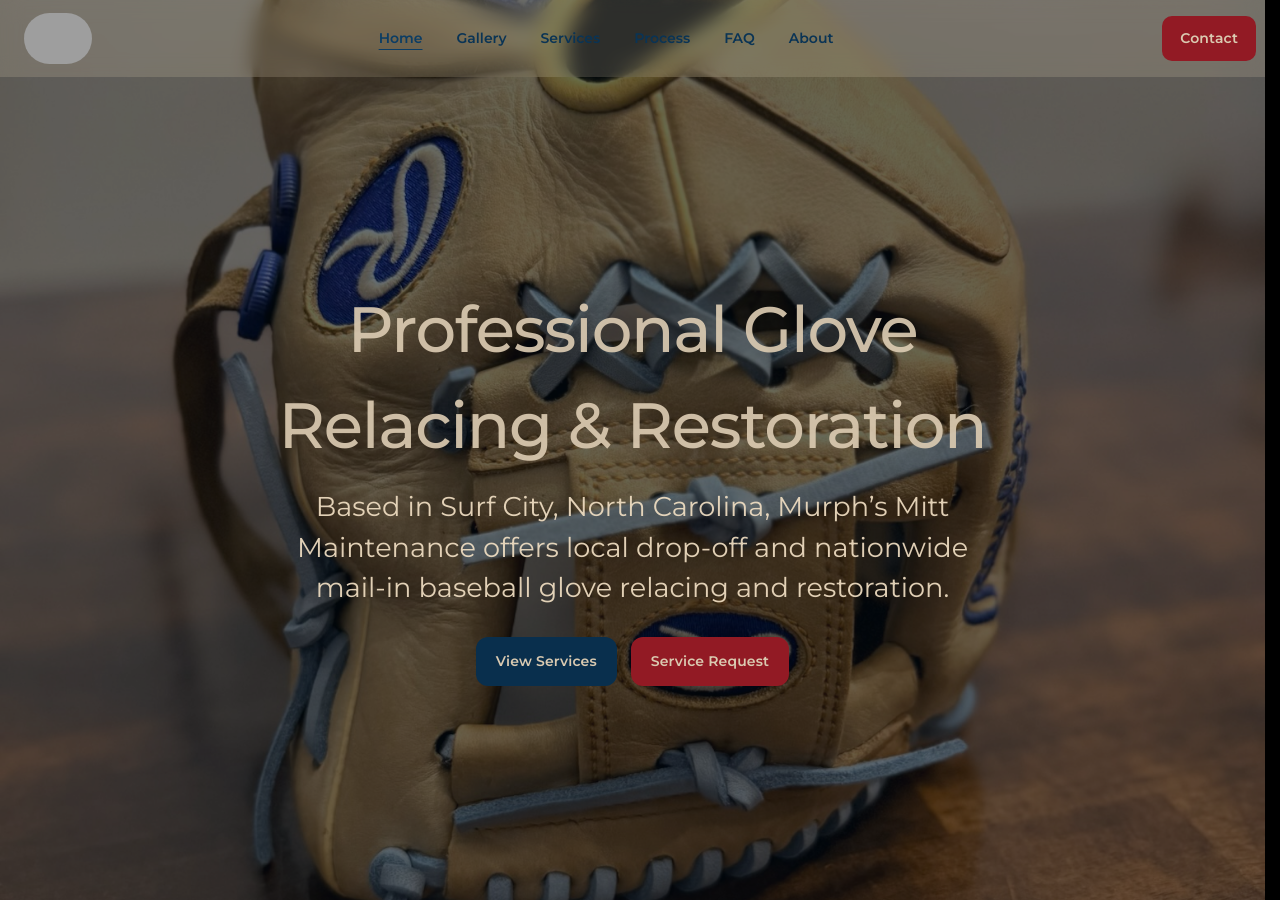
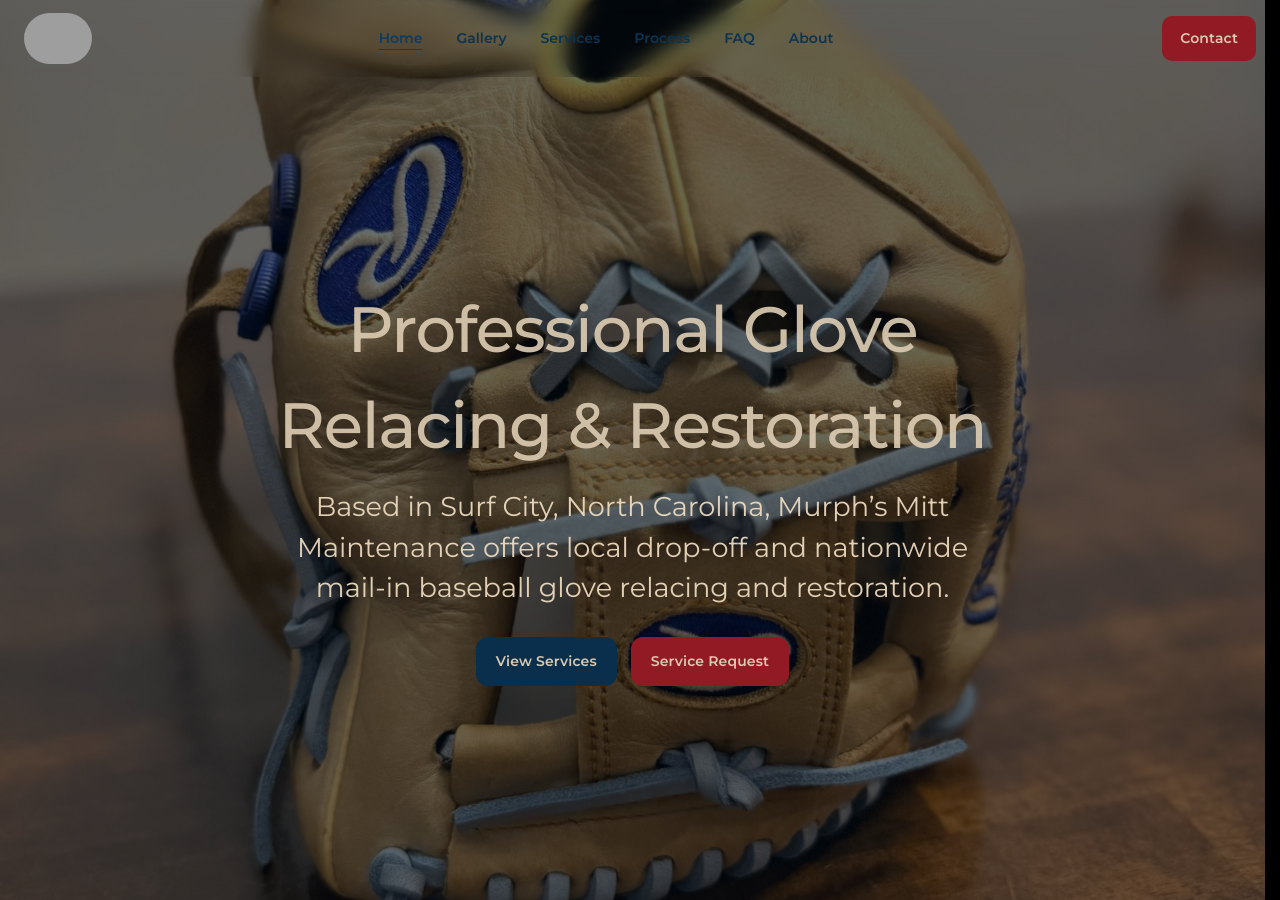
Before and after one commit to kbrettmurphy-ctrl/murphsmitts, a Jekyll site: the page built from index.html, in a window 1280 px wide and 900 px high. Built offline with Jekyll 4.4.1, drawn with Linux system fonts in a browser that asks for light colours; grey boxes are pictures that could not be loaded.

Commit message:
Update styles-16.css

```diff
--- a/assets/css/styles-16.css
+++ b/assets/css/styles-16.css
@@ -66,6 +66,10 @@ a:hover{text-decoration:underline}
   background: #dacab133;
   backdrop-filter: blur(10px);
   /*border-bottom: 1px solid rgba(218, 202, 177, .12);*/
+}
+
+body.home .site-header{
+  background: transparent;
 }
 
 .header-inner{
```
